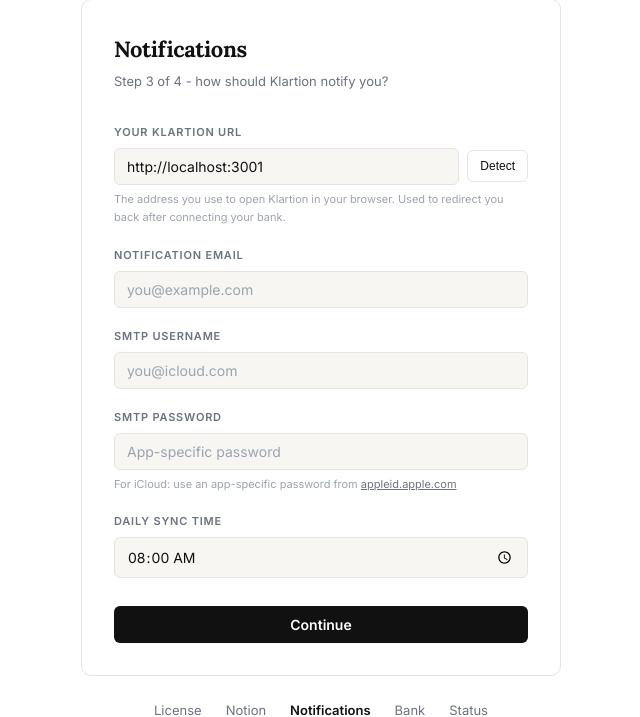
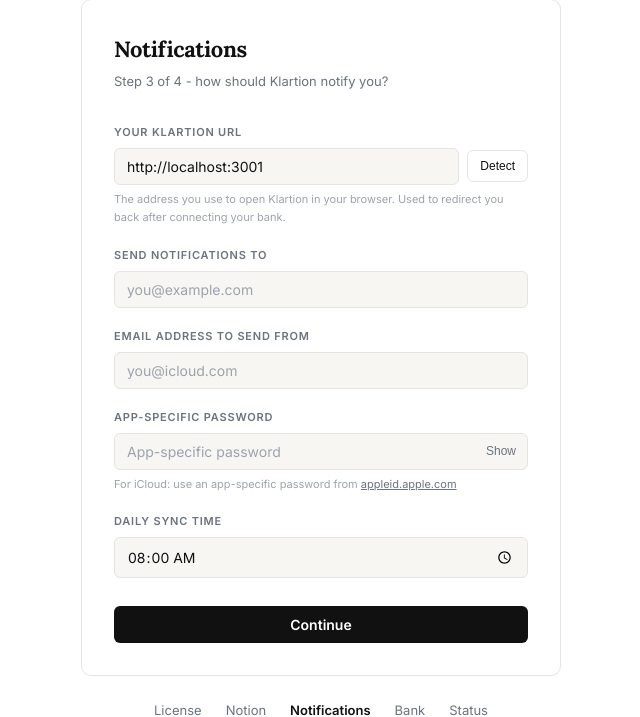
Before and after one commit to DAdjadj/klartion, a Flask app: page /setup/notifications in a window 1280 px wide. Shown: the part 169-886 px from the top of the page, without its empty margins (319-959 px from the left). Run offline with Flask 3, Linux system fonts and the light colour scheme; data that the repository does not hold is empty.

Commit message:
Fix bank search timing, improve UI labels, add password toggle, fix button styles

```diff
--- a/app/web/templates/connect.html
+++ b/app/web/templates/connect.html
@@ -109,7 +109,7 @@
 
     {% if tokens and not auth_url %}
       <div style="text-align:center;">
-        <a href="/status" class="btn btn-ghost">Continue to status →</a>
+        <a href="/status" class="btn btn-primary">Continue to status →</a>
       </div>
     {% endif %}
 
@@ -129,6 +129,8 @@
       try {
         const resp = await fetch('/banks');
         allBanks = await resp.json();
+        const q = document.getElementById('bank-search');
+        if (q && q.value.trim()) filterBanks(q.value);
       } catch(e) {
         console.error('Failed to load banks', e);
       }
--- a/app/web/templates/setup_notifications.html
+++ b/app/web/templates/setup_notifications.html
@@ -38,12 +38,23 @@
         }
         </script>
         <div style="font-size:11px; color:var(--hint); margin-top:0.4rem;">The address you use to open Klartion in your browser. Used to redirect you back after connecting your bank.</div>
-        <label for="notify_email">Notification email</label>
+        <label for="notify_email">Send notifications to</label>
         <input type="email" id="notify_email" name="notify_email" value="{{ notify_email }}" placeholder="you@example.com" required>
-        <label for="smtp_user">SMTP username</label>
+        <label for="smtp_user">Email address to send from</label>
         <input type="text" id="smtp_user" name="smtp_user" value="{{ smtp_user }}" placeholder="you@icloud.com" autocomplete="off" required>
-        <label for="smtp_password">SMTP password</label>
-        <input type="password" id="smtp_password" name="smtp_password" value="{{ smtp_password }}" placeholder="App-specific password" autocomplete="off" required>
+        <label for="smtp_password">App-specific password</label>
+        <div style="position:relative;">
+          <input type="password" id="smtp_password" name="smtp_password" value="{{ smtp_password }}" placeholder="App-specific password" autocomplete="off" required style="padding-right:2.5rem;">
+          <button type="button" onclick="togglePassword()" style="position:absolute; right:0.75rem; top:50%; transform:translateY(-50%); background:none; border:none; cursor:pointer; color:var(--muted); font-size:12px;" id="eye-btn">Show</button>
+        </div>
+        <script>
+        function togglePassword() {
+          const f = document.getElementById('smtp_password');
+          const b = document.getElementById('eye-btn');
+          if (f.type === 'password') { f.type = 'text'; b.textContent = 'Hide'; }
+          else { f.type = 'password'; b.textContent = 'Show'; }
+        }
+        </script>
         <div style="font-size:11px; color:var(--hint); margin-top:0.4rem;">For iCloud: use an app-specific password from <a href="https://appleid.apple.com" target="_blank" style="color:var(--muted);">appleid.apple.com</a></div>
         <label for="sync_time">Daily sync time</label>
         <input type="time" id="sync_time" name="sync_time" value="{{ sync_time }}" required>
--- a/app/web/templates/setup_notion.html
+++ b/app/web/templates/setup_notion.html
@@ -28,10 +28,10 @@
         <label for="notion_api_key" style="margin-top:0;">Internal integration secret</label>
         <input type="text" id="notion_api_key" name="notion_api_key" value="{{ notion_api_key }}" placeholder="secret_xxxxxxxxxxxxxxxxxxxx" autocomplete="off" autofocus required>
         <div style="font-size:11px; color:var(--hint); margin-top:0.4rem;">
-          Create one at <a href="https://notion.so/my-integrations" target="_blank" style="color:var(--muted);">notion.so/my-integrations</a>. Choose "Internal", then copy the secret. Then open your Notion database, click <strong>...</strong> > <strong>Connections</strong> and connect your integration so it has access.
+          Go to <a href="https://notion.so/my-integrations" target="_blank" style="color:var(--muted);">notion.so/my-integrations</a>, create a new integration, then click <strong>Configure integration settings</strong> and copy the secret shown under <strong>Internal integration secret</strong>. Then go to the <strong>Content access</strong> tab, click <strong>Edit access</strong> and select your database.
         </div>
         <label for="notion_database_id">Database ID</label>
-        <input type="text" id="notion_database_id" name="notion_database_id" value="{{ notion_database_id }}" placeholder="83b2b2e1a4f04c3b9e1234567890abcd" autocomplete="off" required>
+        <input type="text" id="notion_database_id" name="notion_database_id" value="{{ notion_database_id }}" placeholder="1a2b3c4d5e6f7a8b9c0d1e2f3a4b5c6d" autocomplete="off" required>
         <div style="font-size:11px; color:var(--hint); margin-top:0.4rem;">
           Open your Notion database in the browser. The ID is the part of the URL after the last <code style="font-size:11px;">/</code> and before <code style="font-size:11px;">?v=</code>. If you use the desktop app, click <strong>...</strong> > <strong>Copy link</strong> and paste it in a browser to get the URL. <a href="https://notion.so" target="_blank" style="color:var(--muted);">Open Notion</a>
         </div>
```
